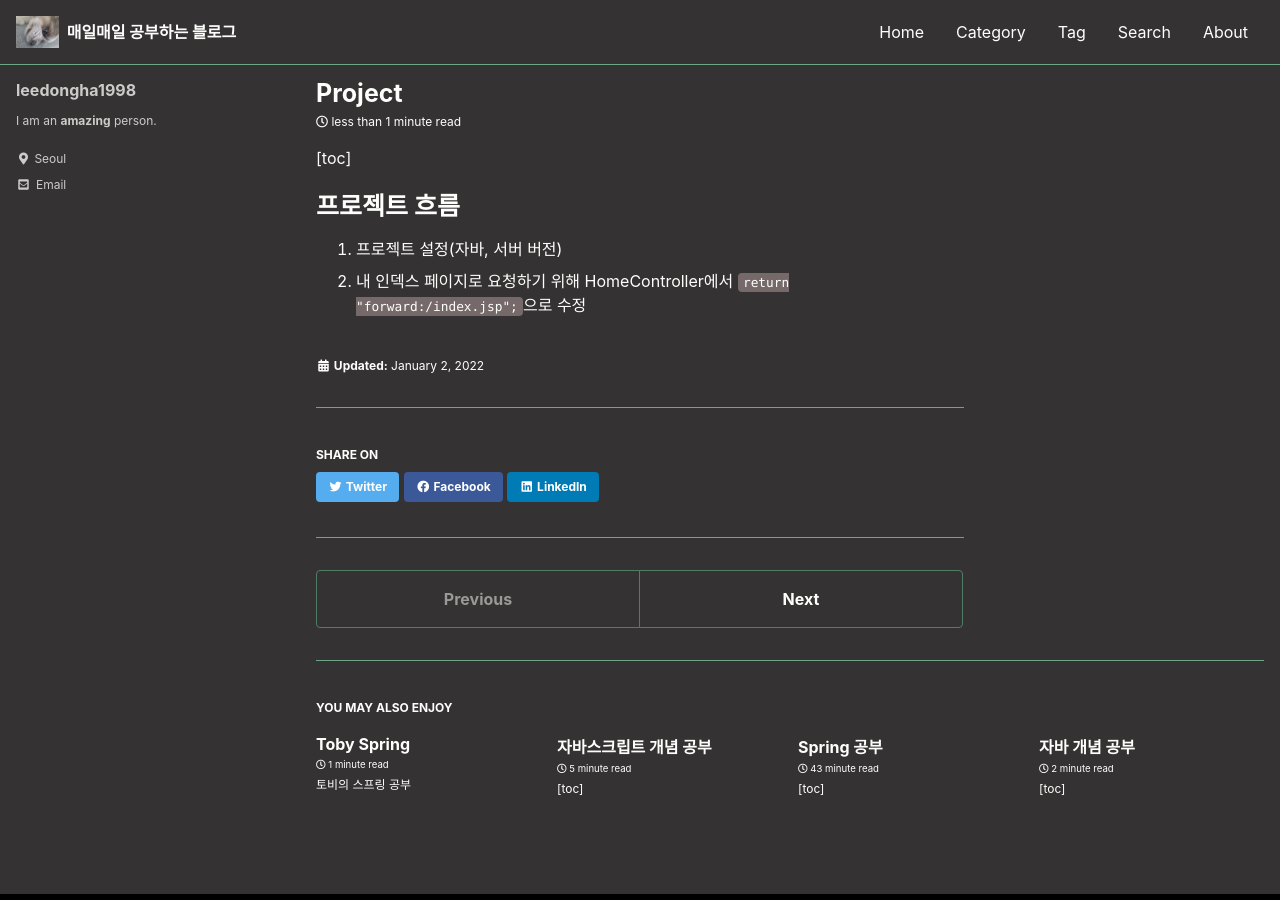
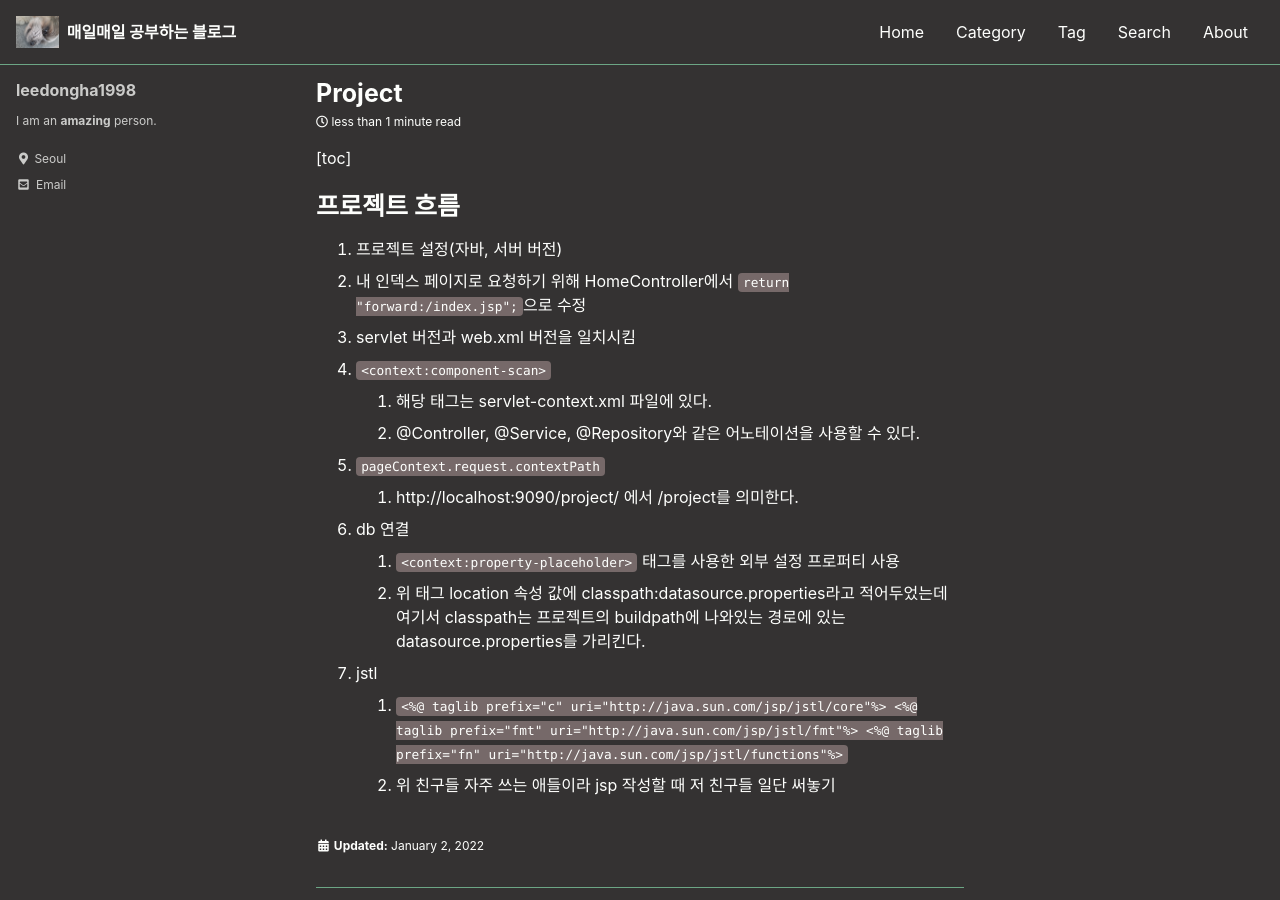
Before and after one commit to leedongha1998/leedongha1998.github.io, a Jekyll site: the page built from _posts/22-01-02-project.md, in a window 1280 px wide and 900 px high. Built offline with Jekyll 4.4.1, drawn with Linux system fonts in a browser that asks for light colours; cached includes are drawn as plain includes.

Commit message:
23-01-04

```diff
--- a/_posts/22-01-02-project.md
+++ b/_posts/22-01-02-project.md
@@ -4,3 +4,17 @@
 
 1. 프로젝트 설정(자바, 서버 버전)
 1. 내 인덱스 페이지로 요청하기 위해 HomeController에서 `return "forward:/index.jsp";`으로 수정
+1. servlet 버전과 web.xml 버전을 일치시킴
+1. `<context:component-scan>`
+   1. 해당 태그는 servlet-context.xml 파일에 있다.
+   1. @Controller, @Service, @Repository와 같은 어노테이션을 사용할 수 있다.
+1. `pageContext.request.contextPath`
+   1. http://localhost:9090/project/ 에서 /project를 의미한다.
+1. db 연결
+   1. `<context:property-placeholder>` 태그를 사용한 외부 설정 프로퍼티 사용
+   1. 위 태그 location 속성 값에 classpath:datasource.properties라고 적어두었는데 여기서 classpath는 프로젝트의 buildpath에 나와있는 경로에 있는 datasource.properties를 가리킨다.
+1. jstl
+   1. `<%@ taglib prefix="c" uri="http://java.sun.com/jsp/jstl/core"%>
+      <%@ taglib prefix="fmt" uri="http://java.sun.com/jsp/jstl/fmt"%>
+      <%@ taglib prefix="fn" uri="http://java.sun.com/jsp/jstl/functions"%>`
+   1. 위 친구들 자주 쓰는 애들이라 jsp 작성할 때 저 친구들 일단 써놓기
```
